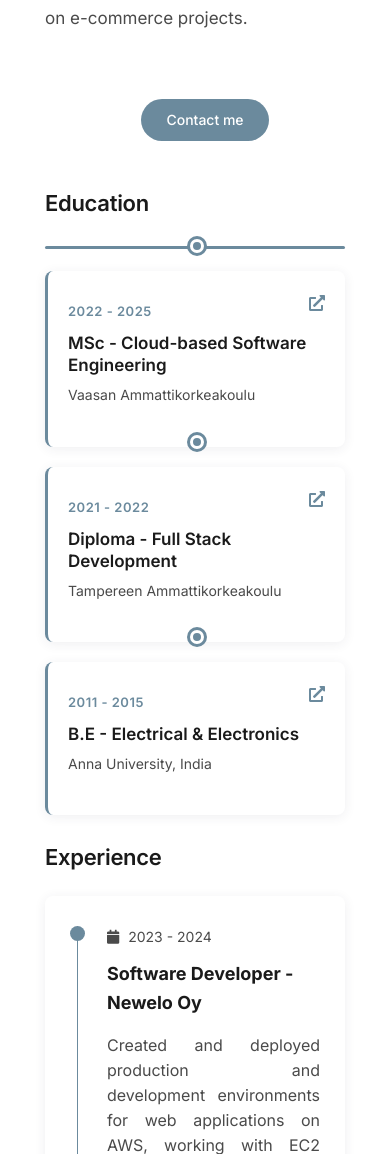
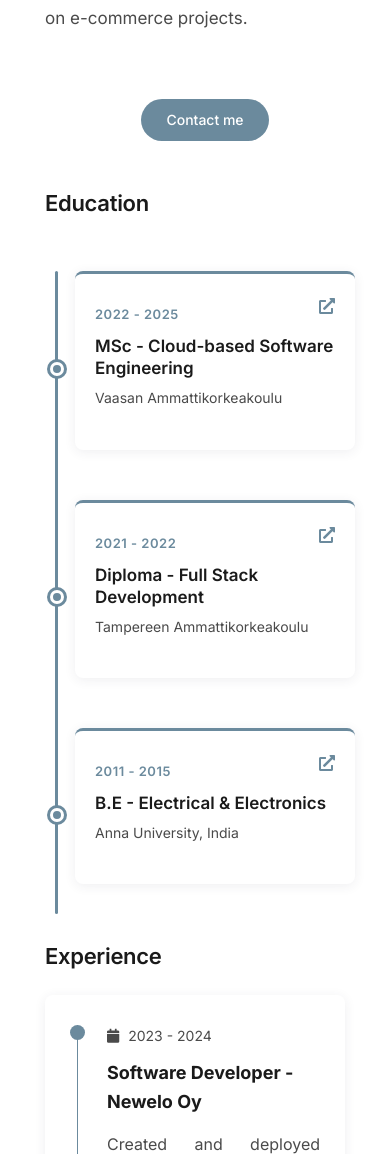
Before and after one commit to spavythra/myportfolio, a PHP site: page / in a window 390 px wide; the page is wider, and only the part inside the window is pictured. Shown: the part 3047-4201 px from the top of that part. Run offline with PHP 8.4, Linux system fonts and the light colour scheme.

Commit message:
[style.css]: Adjusted styling for education roadmap line

```diff
--- a/css/style.css
+++ b/css/style.css
@@ -529,12 +529,12 @@ h3.my-profession
 }
 
 .education-card:hover {
-    transform: translateY(-3px);
+    /* transform: translateY(-3px); */
     box-shadow: 0 8px 20px rgba(48, 46, 77, 0.15);
 }
 
 .education-card:hover::before {
-    transform: translateX(-50%) scale(1.3);
+    transform: translateX(-3px) scale(1.3);
     box-shadow: 0 0 0 5px var(--skin-color);
 }
 
@@ -572,6 +572,39 @@ h3.my-profession
 
 .edu-link:hover {
     transform: scale(1.2);
+}
+
+@media (max-width: 768px) {
+    /* Container becomes vertical timeline */
+    .education-cards {
+        flex-direction: column;
+        position: relative;
+        padding-left: 30px;
+    }
+
+    /* Vertical roadmap line */
+    .education-cards::before {
+        top: 0;
+        bottom: 0;
+        left: 10px;
+        right: auto;
+        width: 3px;
+        height: 100%;
+    }
+
+    /* Move dots to the left */
+    .education-card::before {
+        top: 50%;
+        left: -25px;
+        transform: none;
+    }
+
+    /* Adjust card spacing */
+    .education-card {
+        margin-bottom: 30px;
+        border-left: none;
+        border-top: 3px solid var(--skin-color);
+    }
 }
 
 .about .about-content h3.title
```
